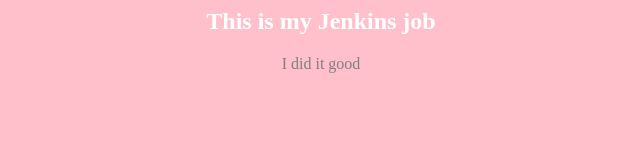
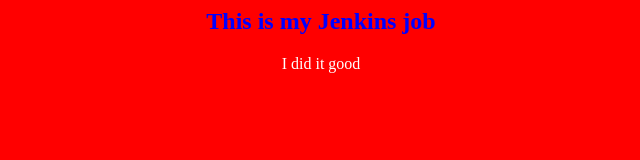
Before and after one commit to Gayane90/jenkins, a plain HTML site: page index.html in a window 1280 px wide. Shown: the whole page, without its empty margins (319-959 px from the left). Drawn offline with Linux system fonts and the light colour scheme.

Commit message:
change index.html

```diff
--- a/index.html
+++ b/index.html
@@ -1,9 +1,9 @@
 <html>
-<body bgcolor=pink>
+<body bgcolor=red>
 <center>
-<h2><font color=white>This is my Jenkins job</font></h2>
+<h2><font color=blue>This is my Jenkins job</font></h2>
 
-<font color=grey>I did it good</font>
+<font color=white>I did it good</font>
 
 </center>
 </body>
```
